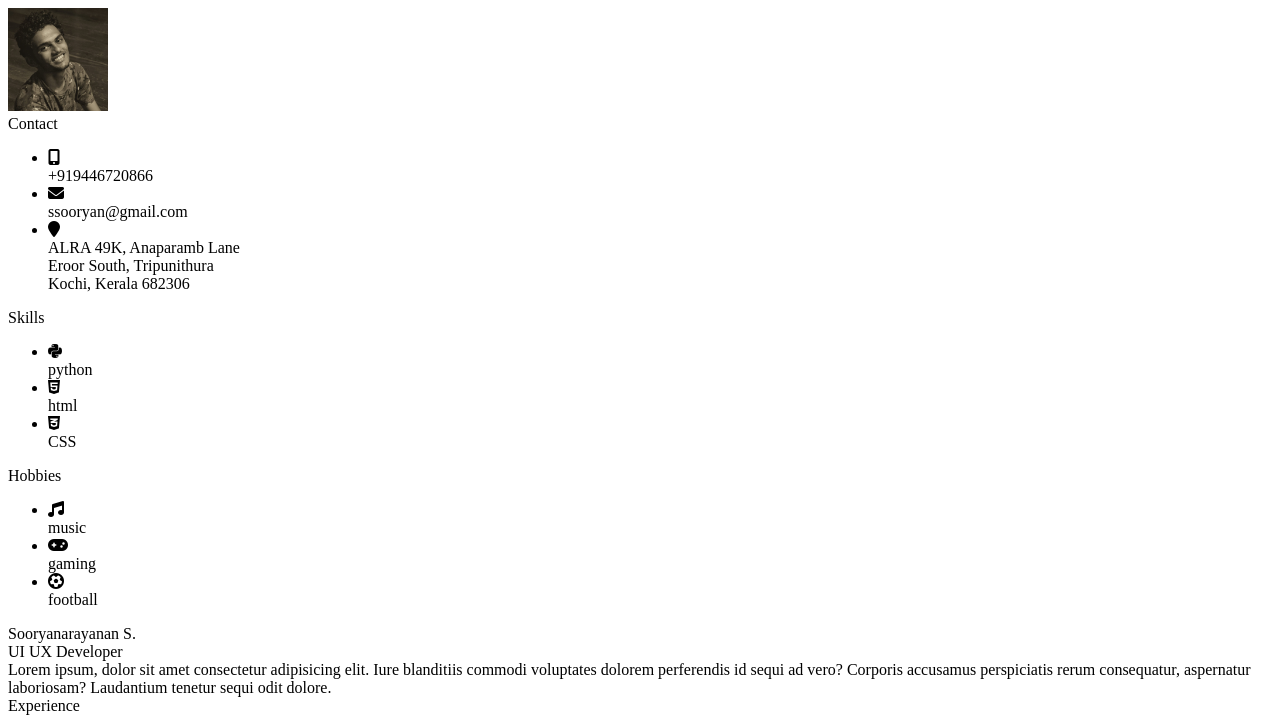
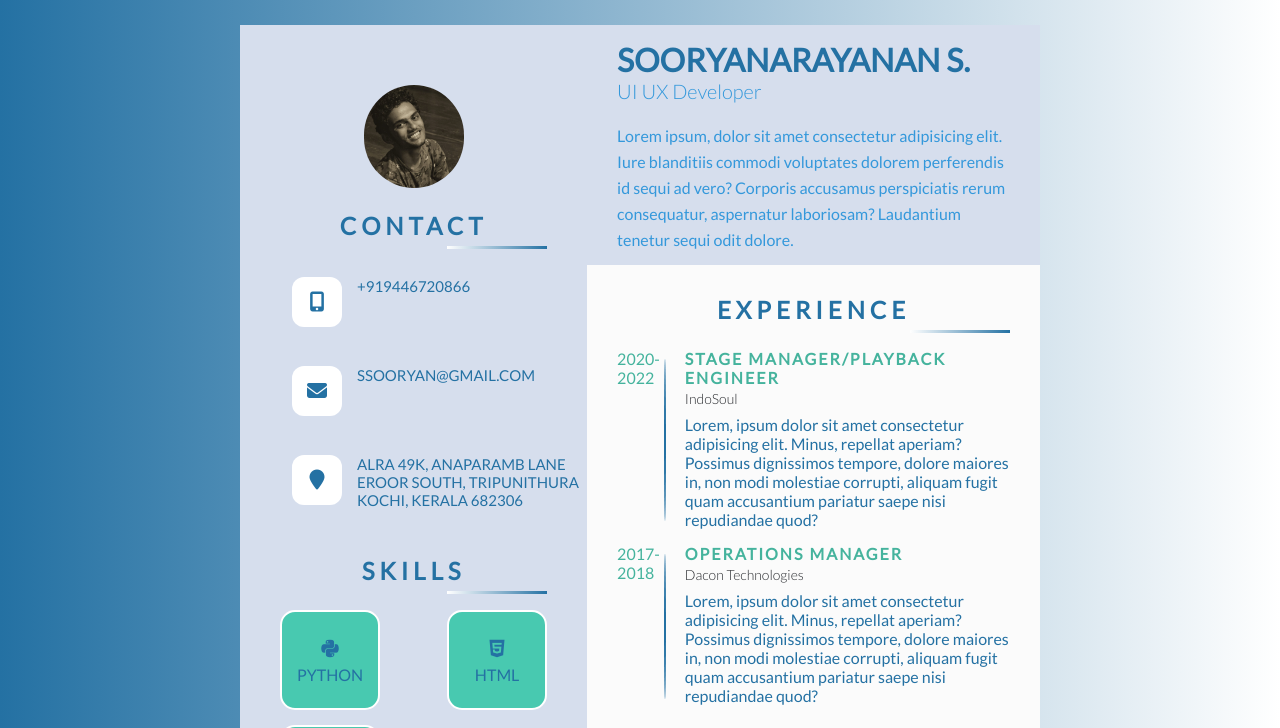
Before and after one commit to so0rya/resume, a plain HTML site: page index.html in a window 1280 px wide. Shown: the top 728 px of the page. Drawn offline with Linux system fonts and the light colour scheme; a web font is replaced by a local one.

Commit message:
third change

```diff
--- a/index.html
+++ b/index.html
@@ -5,7 +5,7 @@
     <meta http-equiv="X-UA-Compatible" content="IE=edge">
     <meta name="viewport" content="width=device-width, initial-scale=1.0">
     <script src="https://kit.fontawesome.com/aa30289bf2.js" crossorigin="anonymous"></script>
-    <link rel="stylesheet" href="resume.css">
+    <link rel="stylesheet" href="./style.css">
     <title>Document</title>
 </head>
 <body>
```
